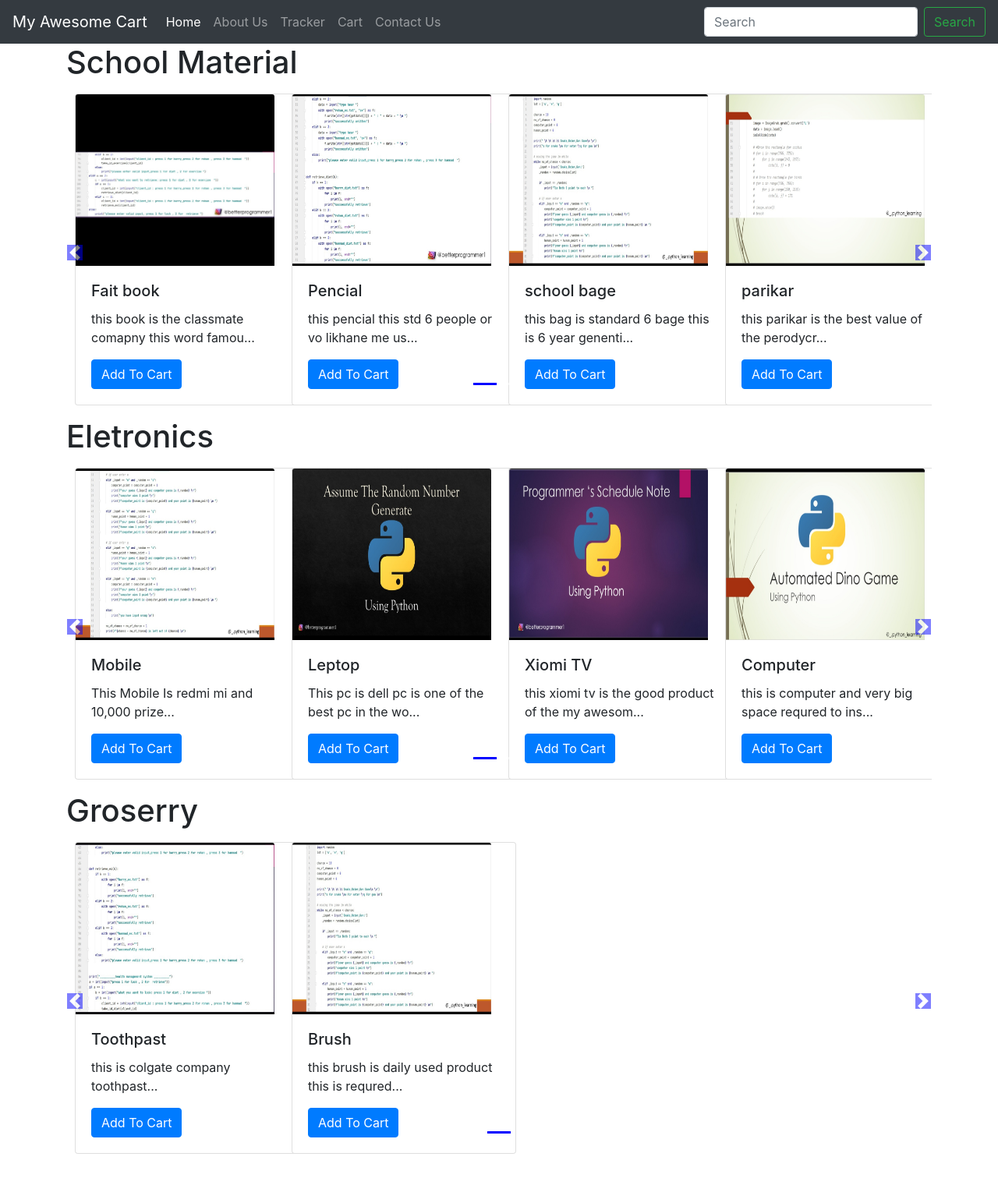
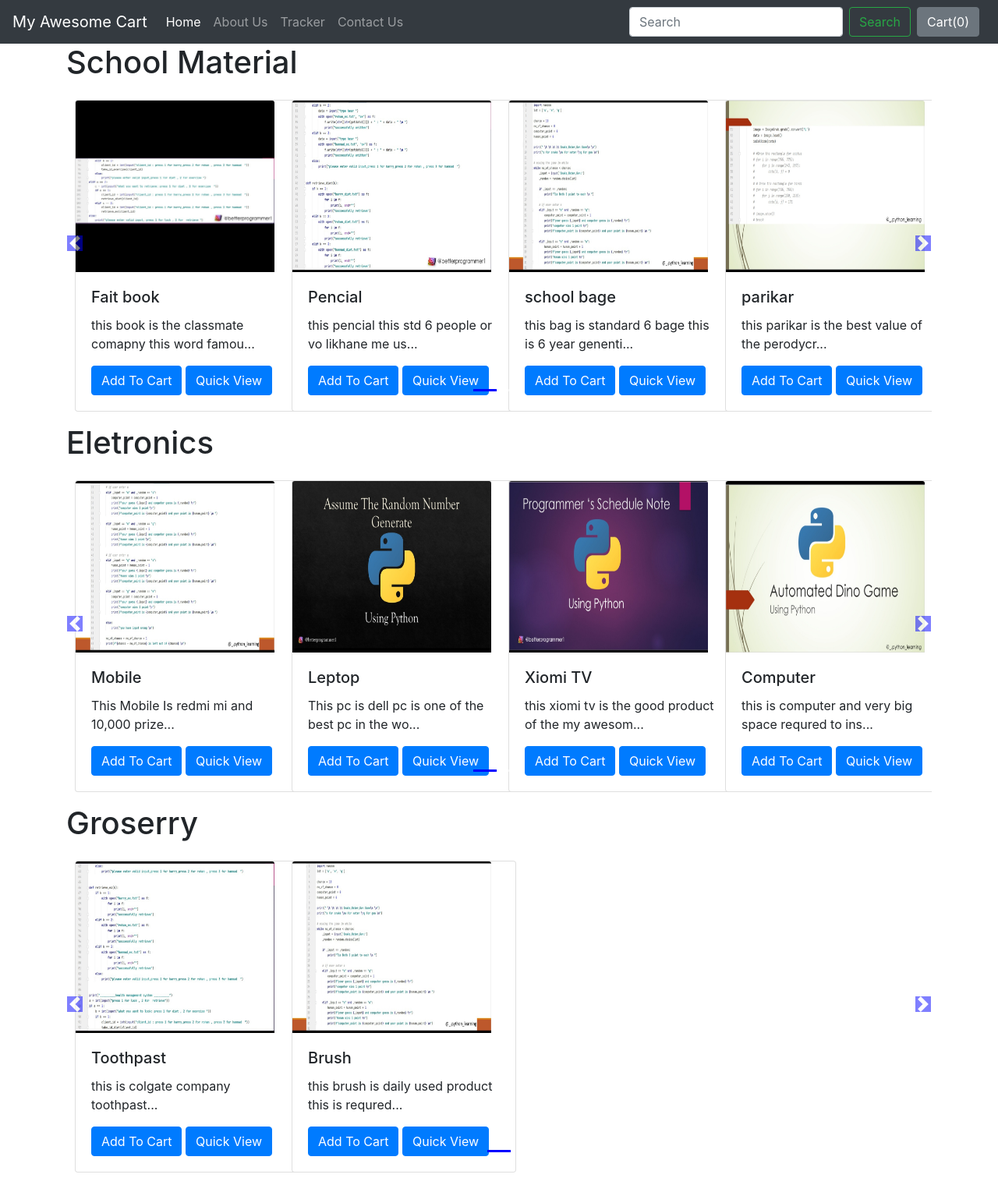
Before and after one commit to mayur-137/My-Awesome-Cart, a Django app: page /shop/ in a window 1280 px wide. Shown: the whole page at 78% size. Before the commit the page ends 1480 px from the top, so only its background shows below. Run offline with Django 4.2, Linux system fonts and the light colour scheme; data comes from the database, SQL or seed files in the repository; parts of the project's set-up code (start-up, migrations or seed data) failed here and were passed over; some libraries are stand-ins or nearby versions.

Commit message:
added cart in MAC

```diff
--- a/mac/shop/templates/shop/Basic.html
+++ b/mac/shop/templates/shop/Basic.html
@@ -1,20 +1,14 @@
 <!DOCTYPE html>
 <html lang="en">
+
 <head>
   <!-- Required meta tags -->
   <meta charset="utf-8" />
-    <meta
-      name="viewport"
-      content="width=device-width, initial-scale=1, shrink-to-fit=no"
-    />
+  <meta name="viewport" content="width=device-width, initial-scale=1, shrink-to-fit=no" />
 
   <!-- Bootstrap CSS -->
-    <link
-      rel="stylesheet"
-      href="https://stackpath.bootstrapcdn.com/bootstrap/4.2.1/css/bootstrap.min.css"
-      integrity="sha384-GJzZqFGwb1QTTN6wy59ffF1BuGJpLSa9DkKMp0DgiMDm4iYMj70gZWKYbI706tWS"
-      crossorigin="anonymous"
-    />
+  <link rel="stylesheet" href="https://stackpath.bootstrapcdn.com/bootstrap/4.2.1/css/bootstrap.min.css"
+    integrity="sha384-GJzZqFGwb1QTTN6wy59ffF1BuGJpLSa9DkKMp0DgiMDm4iYMj70gZWKYbI706tWS" crossorigin="anonymous" />
 
   <meta http-equiv="X-UA-Compatible" content="IE=edge" />
   <meta name="viewport" content="width=device-width, initial-scale=1.0" />
@@ -25,69 +19,51 @@
 <body>
   <nav class="navbar navbar-expand-lg navbar-dark bg-dark">
     <a class="navbar-brand" href="/">My Awesome Cart</a>
-      <button
-        class="navbar-toggler"
-        type="button"
-        data-toggle="collapse"
-        data-target="#navbarSupportedContent"
-        aria-controls="navbarSupportedContent"
-        aria-expanded="false"
-        aria-label="Toggle navigation"
-      >
+    <button class="navbar-toggler" type="button" data-toggle="collapse" data-target="#navbarSupportedContent"
+      aria-controls="navbarSupportedContent" aria-expanded="false" aria-label="Toggle navigation">
       <span class="navbar-toggler-icon"></span>
     </button>
 
     <div class="collapse navbar-collapse" id="navbarSupportedContent">
       <ul class="navbar-nav mr-auto">
         <li class="nav-item active">
-            <a class="nav-link" href="http://127.0.0.1:8000/shop/"
-              >Home <span class="sr-only">(current)</span></a
-            >
+          <a class="nav-link" href="http://127.0.0.1:8000/shop/">Home <span class="sr-only">(current)</span></a>
         </li>
         <li class="nav-item">
           <a class="nav-link" href="#">About Us</a>
         </li>
         <li class="nav-item">
-            <a class="nav-link" href="#">Tracker</a>
+          <a class="nav-link" href="/shop/Tracker">Tracker</a>
         </li>
         <li class="nav-item">
-            <a class="nav-link" href="#">Cart</a>
-          </li>
-          <li class="nav-item">
-            <a class="nav-link" href="#">Contact Us</a>
+          <a class="nav-link" href="shop/contact">Contact Us</a>
         </li>
       </ul>
       <form class="form-inline my-2 my-lg-0">
-          <input
-            class="form-control mr-sm-2"
-            type="search"
-            placeholder="Search"
-            aria-label="Search"
-          />
+        <input class="form-control mr-sm-2" type="search" placeholder="Search" aria-label="Search" />
         <button class="btn btn-outline-success my-2 my-sm-0" type="submit">
           Search
         </button>
       </form>
+      <button type="button" id="popcart" class="btn btn-secondary mx-2" data-bs-container="body" data-toggle="popover"
+        data-placement="bottom" data-html="true" data-content="Bottom popover">
+        Cart(<span id="cart">0</span>)
+      </button>
     </div>
   </nav>
   {% block body %} {% endblock %}
 
   <!-- Optional JavaScript -->
   <!-- jQuery first, then Popper.js, then Bootstrap JS -->
-    <script
-      src="https://code.jquery.com/jquery-3.3.1.slim.min.js"
+  <script src="https://code.jquery.com/jquery-3.3.1.slim.min.js"
     integrity="sha384-q8i/X+965DzO0rT7abK41JStQIAqVgRVzpbzo5smXKp4YfRvH+8abtTE1Pi6jizo"
-      crossorigin="anonymous"
-    ></script>
-    <script
-      src="https://cdnjs.cloudflare.com/ajax/libs/popper.js/1.14.6/umd/popper.min.js"
+    crossorigin="anonymous"></script>
+  <script src="https://cdnjs.cloudflare.com/ajax/libs/popper.js/1.14.6/umd/popper.min.js"
     integrity="sha384-wHAiFfRlMFy6i5SRaxvfOCifBUQy1xHdJ/yoi7FRNXMRBu5WHdZYu1hA6ZOblgut"
-      crossorigin="anonymous"
-    ></script>
-    <script
-      src="https://stackpath.bootstrapcdn.com/bootstrap/4.2.1/js/bootstrap.min.js"
+    crossorigin="anonymous"></script>
+  <script src="https://stackpath.bootstrapcdn.com/bootstrap/4.2.1/js/bootstrap.min.js"
     integrity="sha384-B0UglyR+jN6CkvvICOB2joaf5I4l3gm9GU6Hc1og6Ls7i6U/mkkaduKaBhlAXv9k"
-      crossorigin="anonymous"
-    ></script>
+    crossorigin="anonymous"></script>
+   {% block js %} {% endblock %}
 </body>
 </html>
--- a/mac/shop/templates/shop/index.html
+++ b/mac/shop/templates/shop/index.html
@@ -27,12 +27,12 @@
     body .carousel-control-prev-icon,
     body .carousel-control-next-icon {
         background-color: blue;
-        margin-top: -425px;
+        margin-top: 190px;
     }
 
     .carousel-control-prev,
     .carousel-control-next {
-        top:auto;
+        top: auto;
         bottom: auto;
     }
 
@@ -49,7 +49,8 @@
     <!-- <h1>Men Fashion</h1> -->
     {% for product, range, nSlides in all_prods %}
     <h1> {{product.0.category}} </h1>
-    <div id="demo{{forloop.counter}}" class="carousel slide my-3" data-ride="carousel">
+    <div class="row">
+        <div id="demo{{forloop.counter}}" class="col carousel slide my-3" data-ride="carousel">
             <ul class="carousel-indicators">
                 <li data-target="#demo{{forloop.counter}}" data-slide-to="0" class="active"></li>
 
@@ -69,7 +70,8 @@
                             <div class="card-body">
                                 <h5 class="card-title">{{i.product_name}}</h5>
                                 <p class="card-text">{{i.desc|slice:":50"}}...</p>
-                            <a href="#" class="btn btn-primary">Add To Cart</a>
+                                <button id="pr{{i.id}}" class="btn btn-primary cart">Add To Cart</button>
+                                <a type="button" href="/shop/products/{{i.id}}" id="qv{{i.id}}" class="btn btn-primary cart"> Quick View </a>
                             </div>
                         </div>
                     </div>
@@ -90,6 +92,33 @@
         <a class="carousel-control-next" href="#demo{{forloop.counter}}" data-slide="next">
             <span class="carousel-control-next-icon"></span>
         </a>
+    </div>
     {% endfor %}
 </div>
 {% endblock %}
+{% block js %}
+<script>
+    if (localStorage.getItem('cart') == null) {
+        var cart = {}
+    }
+    else {
+        cart = JSON.parse(localStorage.getItem('cart'));
+        document.getElementById('cart').innerHTML = Object.keys(cart).length;
+    }
+    $('.cart').click(function () {
+        console.log('clicked');
+        var idstr = this.id.toString();
+        console.log(idstr);
+        if (cart[idstr] != undefined) {
+            cart[idstr] = cart[idstr] + 1;
+        }
+        else {
+            cart[idstr] = 1;
+        }
+        console.log(cart);
+        localStorage.setItem('cart', JSON.stringify(cart));
+    });
+    $('#popcart').popover();
+    document.getElementById('popcart').setAttribute('data-content', '<h5>Cart in the shopping website main containt of the year</cart>');
+</script>
+{% endblock %}
--- a/mac/shop/urls.py
+++ b/mac/shop/urls.py
@@ -3,4 +3,8 @@ from . import views
 
 urlpatterns = [
     path('', views.index, name='shopindex'),
+    path('About', views.About, name='about'),
+    path('products/<int:myid>', views.products, name='product'),
+    path('tracker', views.tracker, name='tracker'),
+    path('contact', views.contact, name='contact'),
 ]
--- a/mac/shop/views.py
+++ b/mac/shop/views.py
@@ -17,3 +17,19 @@ def index(request):
         allprods.append([product, range(1, nSlides), nSlides])
     params = {'all_prods': allprods}
     return render(request, 'shop/index.html', params)
+
+
+def About(request):
+    return render(request, 'shop/about.html')
+
+def tracker(request):
+    return render(request, 'shop/tracker.html')
+
+
+def products(request, myid):
+    product = Product.objects.filter(id=myid)
+    return render(request, 'shop/product.html', {'product': product})
+
+
+def contact(request):
+    return render(request, 'shop/contact.html')
```
Also changed, not shown: mac/shop/templates/shop/product.html (added, +17 -0 lines), mac/shop/templates/shop/about.html (added), mac/shop/templates/shop/contact.html (added), mac/shop/templates/shop/tracker.html (added). Lines whose indentation alone changed are shown as unchanged.
